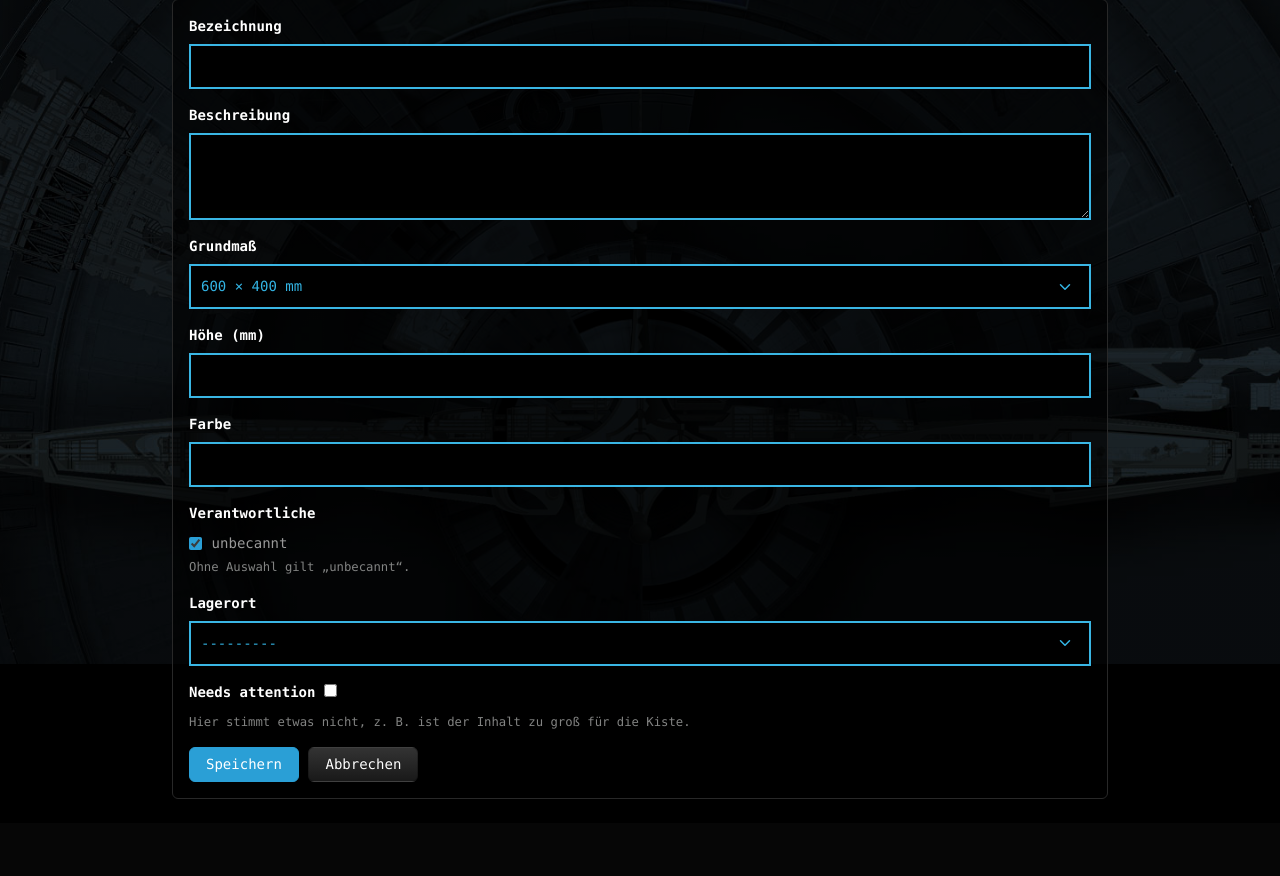
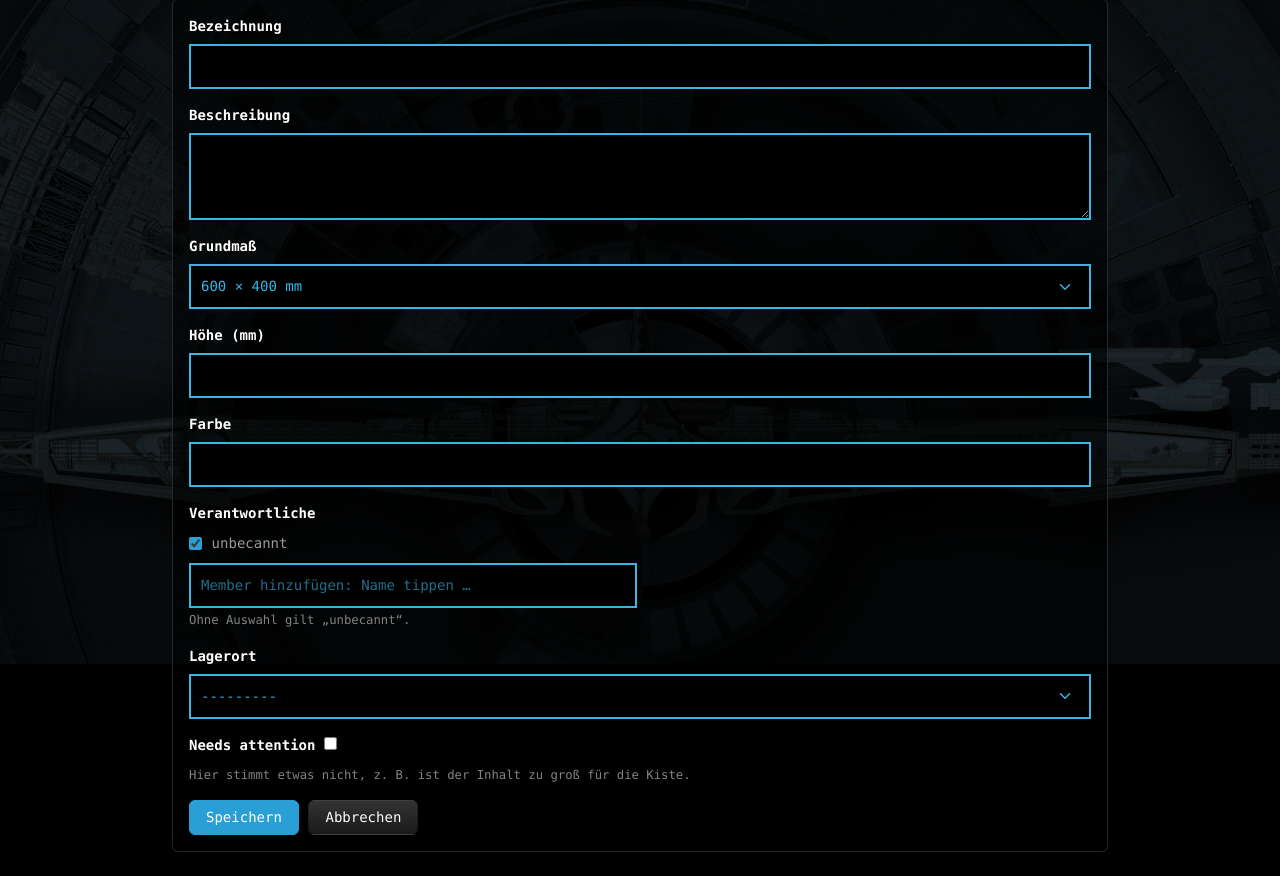
Before and after one commit to c-base/c-logistics, a Django app: page /new/ in a window 1280 px wide. Shown: the part 136-1012 px from the top of the page. Before the commit the page ends 935 px from the top, so only its background shows below. Run offline with Django 5.2, Linux system fonts and the light colour scheme; a user stored in the database is signed in; data comes from the database, SQL or seed files in the repository; data that the repository does not hold is empty; some libraries are stand-ins or nearby versions.

Commit message:
Verantwortliche: Member per Suchfeld hinzufügen statt alle als Haken

```diff
--- a/crates/forms.py
+++ b/crates/forms.py
@@ -22,27 +22,49 @@ class BootstrapFormMixin:
             widget.attrs['class'] = f"{widget.attrs.get('class', '')} {css_class}".strip()
 
 
+class ResponsibleWidget(forms.CheckboxSelectMultiple):
+    """Wenige Member als Haken, alle übrigen über ein Suchfeld darunter."""
+
+    template_name = 'crates/widgets/responsible.html'
+
+
 class CrateForm(BootstrapFormMixin, forms.ModelForm):
     class Meta:
         model = Crate
         fields = ['name', 'description', 'size', 'height_mm', 'color', 'responsible', 'location', 'needs_attention']
         widgets = {
             'description': forms.Textarea(attrs={'rows': 3}),
-            'responsible': forms.CheckboxSelectMultiple,
+            'responsible': ResponsibleWidget,
         }
 
-    def __init__(self, *args, **kwargs):
+    def __init__(self, *args, user=None, **kwargs):
         super().__init__(*args, **kwargs)
         self.unknown = Member.unknown()
         field = self.fields['responsible']
         # „unbecannt“ steht oben und ist gewählt, solange niemand sonst eingetragen ist.
-        field.queryset = Member.objects.order_by(
-            Case(When(pk=self.unknown.pk, then=0), default=1), 'username',
+        own = user.pk if user is not None else None
+        members = Member.objects.order_by(
+            Case(When(pk=self.unknown.pk, then=0), When(pk=own, then=1), default=2), 'username',
         )
+        field.queryset = members
         field.required = False
         field.help_text = 'Ohne Auswahl gilt „unbecannt“.'
         # für das Skript im Formular, das den Haken bei „unbecannt“ mitführt
         field.widget.attrs['data-unknown'] = self.unknown.pk
+        # Gültig sind alle Member, als Haken stehen aber nur „unbecannt“, man selbst
+        # und die schon gewählten da. Alle anderen kommen über die Suche dazu.
+        shown = {self.unknown.pk, own, *self._selected_members()}
+        field.widget.choices = [(member.pk, str(member)) for member in members.filter(pk__in=shown - {None})]
+
+    def _selected_members(self):
+        """Die IDs der gewählten Member: aus der Eingabe, sonst von der Crate, sonst vorbelegt."""
+        if self.is_bound:
+            name = self.add_prefix('responsible')
+            values = self.fields['responsible'].widget.value_from_datadict(self.data, self.files, name) or []
+            return {int(value) for value in values if str(value).isdecimal()}
+        if self.instance.pk:
+            return set(self.instance.responsible.values_list('pk', flat=True))
+        return {getattr(member, 'pk', member) for member in self.initial.get('responsible', [])}
 
     def clean_responsible(self):
         """„unbecannt“ gilt genau dann, wenn kein Member verantwortlich ist."""
--- a/crates/static/crates/app.css
+++ b/crates/static/crates/app.css
@@ -71,6 +71,15 @@ h2, .h2 { font-size: 1.5rem; margin-top: 1.75rem; }
 #id_responsible label { font-weight: 400; }
 #id_responsible label { display: flex; align-items: center; gap: 0.6rem; padding: 2px 0; }
 input[type=checkbox] { accent-color: #2a9fd6; }
+/* Suchfeld mit Vorschlägen, um weitere Verantwortliche hinzuzufügen */
+.member-add { position: relative; max-width: 28rem; margin-top: 0.5rem; }
+.member-results { position: absolute; z-index: 10; left: 0; right: 0; max-height: 16rem; margin: 2px 0 0; padding: 0; overflow-y: auto; list-style: none; background: #000; border: 1px solid #2a9fd6; }
+.member-results li { padding: 0.45rem 0.75rem; color: #fff; cursor: pointer; }
+.member-results li.active,
+.member-results li:hover { background: #2a9fd6; color: #000; }
+.member-results li.active .muted,
+.member-results li:hover .muted { color: #000; }
+.member-results li.none { color: #777; background: none; cursor: default; }
 /* Haken mit Beschriftung in einer Zeile: mittig ausgerichtet, mit Abstand */
 .check-inline { display: inline-flex; align-items: center; gap: 0.55rem; margin: 0; font-weight: 400; line-height: 1; cursor: pointer; }
 .check-inline input { width: 18px; height: 18px; margin: 0; flex: none; }
@@ -142,6 +151,7 @@ input[type=checkbox] { accent-color: #2a9fd6; }
   .check-inline { min-height: 44px; }
   input[type=checkbox] { width: 22px; height: 22px; }
   #id_responsible label { min-height: 44px; }
+  .member-results li { display: flex; align-items: center; gap: 0.4rem; min-height: 44px; }
 }
 
 /* Smartphone */
--- a/crates/templates/crates/crate_form.html
+++ b/crates/templates/crates/crate_form.html
@@ -16,18 +16,108 @@
   // „unbecannt“ ist angehakt, solange kein Member gewählt ist, und geht von selbst
   // weg, sobald einer gewählt wird. Wer „unbecannt“ anhakt, nimmt die anderen heraus.
   (function () {
-    var boxes = Array.prototype.slice.call(document.querySelectorAll('input[name=responsible]'));
-    var unknown = boxes.filter(function (box) { return box.value === box.dataset.unknown; })[0];
-    if (!unknown) return;
-    var others = boxes.filter(function (box) { return box !== unknown; });
-    function anyOther() { return others.some(function (box) { return box.checked; }); }
-    function sync() { unknown.checked = !anyOther(); }
-    others.forEach(function (box) { box.addEventListener('change', sync); });
-    unknown.addEventListener('change', function () {
-      if (unknown.checked) others.forEach(function (box) { box.checked = false; });
+    var list = document.getElementById('id_responsible');
+    if (!list) return;
+    function boxes() { return Array.prototype.slice.call(list.querySelectorAll('input[name=responsible]')); }
+    var unknown = boxes().filter(function (box) { return box.value === box.dataset.unknown; })[0];
+    function sync() {
+      if (unknown) unknown.checked = !boxes().some(function (box) { return box !== unknown && box.checked; });
+    }
+    list.addEventListener('change', function (event) {
+      if (event.target === unknown && unknown.checked) {
+        boxes().forEach(function (box) { if (box !== unknown) box.checked = false; });
+      }
       sync();
     });
     sync();
+
+    // Weitere Member: im Suchfeld tippen, Vorschlag wählen – er kommt als Haken dazu.
+    var add = document.querySelector('.member-add');
+    if (!add || !window.fetch) return;
+    var input = add.querySelector('input'), results = add.querySelector('.member-results');
+    var found = [], active = -1, timer, latest = 0;
+    add.hidden = false;
+
+    function pick(member) {
+      var box = boxes().filter(function (candidate) { return candidate.value === String(member.id); })[0];
+      if (!box) {
+        var row = document.createElement('div'), label = document.createElement('label');
+        box = document.createElement('input');
+        box.type = 'checkbox';
+        box.name = 'responsible';
+        box.value = member.id;
+        label.appendChild(box);
+        label.appendChild(document.createTextNode(' ' + member.label));
+        row.appendChild(label);
+        list.appendChild(row);
+      }
+      box.checked = true;
+      sync();
+      input.value = '';
+      show([]);
+      input.focus();
+    }
+    function mark() {
+      Array.prototype.forEach.call(results.children, function (item, index) {
+        item.classList.toggle('active', index === active);
+        item.setAttribute('aria-selected', index === active ? 'true' : 'false');
+      });
+    }
+    function show(members, searched) {
+      found = members;
+      active = members.length ? 0 : -1;
+      results.textContent = '';
+      members.forEach(function (member) {
+        var item = document.createElement('li');
+        item.setAttribute('role', 'option');
+        item.textContent = member.label;
+        if (member.username !== member.label) {
+          var name = document.createElement('span');
+          name.className = 'muted';
+          name.textContent = ' ' + member.username;
+          item.appendChild(name);
+        }
+        item.addEventListener('click', function () { pick(member); });
+        results.appendChild(item);
+      });
+      if (searched && !members.length) {
+        var none = document.createElement('li');
+        none.className = 'none';
+        none.textContent = 'Kein Member gefunden.';
+        results.appendChild(none);
+      }
+      mark();
+      results.hidden = !results.children.length;
+      input.setAttribute('aria-expanded', results.hidden ? 'false' : 'true');
+    }
+    function search() {
+      var query = input.value.trim(), ticket = ++latest;
+      if (!query) return show([]);
+      fetch(add.dataset.searchUrl + '?q=' + encodeURIComponent(query), { credentials: 'same-origin' })
+        .then(function (response) { return response.json(); })
+        // eine ältere Antwort darf eine neuere nicht überschreiben
+        .then(function (data) { if (ticket === latest) show(data.results, true); })
+        .catch(function () {});
+    }
+    input.addEventListener('input', function () {
+      clearTimeout(timer);
+      timer = setTimeout(search, 150);
+    });
+    input.addEventListener('keydown', function (event) {
+      if (event.key === 'Enter') {
+        // Enter wählt den Vorschlag und schickt nicht das ganze Formular ab
+        event.preventDefault();
+        if (found[active]) pick(found[active]);
+      } else if (event.key === 'ArrowDown' || event.key === 'ArrowUp') {
+        if (!found.length) return;
+        event.preventDefault();
+        active = (active + (event.key === 'ArrowDown' ? 1 : -1) + found.length) % found.length;
+        mark();
+      } else if (event.key === 'Escape') {
+        show([]);
+      }
+    });
+    document.addEventListener('click', function (event) { if (!add.contains(event.target)) show([]); });
   })();
 </script>
 {% if object %}
--- /dev/null
+++ b/crates/templates/crates/widgets/responsible.html
@@ -0,0 +1,9 @@
+{% include "django/forms/widgets/multiple_input.html" %}
+{# Weitere Member kommen über die Suche dazu; das Skript in crate_form.html blendet sie ein. #}
+<div class="member-add" data-search-url="{% url 'crates:member-search' %}" hidden>
+  <input type="search" class="form-control" placeholder="Member hinzufügen: Name tippen …"
+         autocomplete="off" autocapitalize="none" spellcheck="false" enterkeyhint="search"
+         role="combobox" aria-expanded="false" aria-controls="member-results" aria-autocomplete="list"
+         aria-label="Member suchen und als verantwortlich hinzufügen">
+  <ul class="member-results" id="member-results" role="listbox" hidden></ul>
+</div>
--- a/crates/urls.py
+++ b/crates/urls.py
@@ -25,6 +25,7 @@ urlpatterns = [
     path('new/', views.CrateCreateView.as_view(), name='create'),
     path('cards/', views.CardSheetView.as_view(), name='cards'),
     path('labels/', views.LabelSheetView.as_view(), name='labels'),
+    path('members/search/', views.MemberSearchView.as_view(), name='member-search'),
     path('print/', views.PrintDispatchView.as_view(), name='print'),
     path('item/<int:pk>/', views.ItemUpdateView.as_view(), name='item-update'),
     path('item/<int:pk>/delete/', views.ItemDeleteView.as_view(), name='item-delete'),
--- a/crates/views.py
+++ b/crates/views.py
@@ -10,6 +10,8 @@ from django.views import generic
 
 from .forms import CrateForm, ItemForm
 from .labels import FONTS, label_png, labels_pdf, labels_ql_raster, public_url
+from members.models import Member
+
 from .models import Crate, Item, Photo, normalize_code
 from .photos import PhotoError
 
@@ -264,16 +266,40 @@ class LabelSheetView(LoginRequiredMixin, generic.View):
         return response
 
 
-class CrateCreateView(LoginRequiredMixin, generic.CreateView):
+class MemberSearchView(LoginRequiredMixin, generic.View):
+    """Vorschläge für das Suchfeld bei den Verantwortlichen: /members/search/?q=ali"""
+
+    limit = 10
+
+    def get(self, request, *args, **kwargs):
+        members = Member.objects.exclude(username=Member.UNKNOWN_USERNAME)
+        terms = request.GET.get('q', '').split()
+        # jedes Wort muss vorkommen, egal ob im Nutzernamen, Vor- oder Nachnamen
+        for term in terms:
+            members = members.filter(
+                Q(username__icontains=term) | Q(first_name__icontains=term) | Q(last_name__icontains=term)
+            )
+        found = members.order_by('username')[:self.limit] if terms else []
+        results = [{'id': member.pk, 'label': str(member), 'username': member.username} for member in found]
+        return JsonResponse({'results': results})
+
+
+class CrateFormMixin:
+    form_class = CrateForm
+
+    def get_form_kwargs(self):
+        return {**super().get_form_kwargs(), 'user': self.request.user}
+
+
+class CrateCreateView(LoginRequiredMixin, CrateFormMixin, generic.CreateView):
     model = Crate
-    form_class = CrateForm
 
     def get_initial(self):
         return {'responsible': [self.request.user.pk]}
 
 
-class CrateUpdateView(LoginRequiredMixin, CrateLookupMixin, generic.UpdateView):
-    form_class = CrateForm
+class CrateUpdateView(LoginRequiredMixin, CrateLookupMixin, CrateFormMixin, generic.UpdateView):
+    pass
 
 
 class CrateDeleteView(LoginRequiredMixin, CrateLookupMixin, generic.DeleteView):
```
Also changed, not shown: crates/tests.py (+37 -0 lines), README.md.
